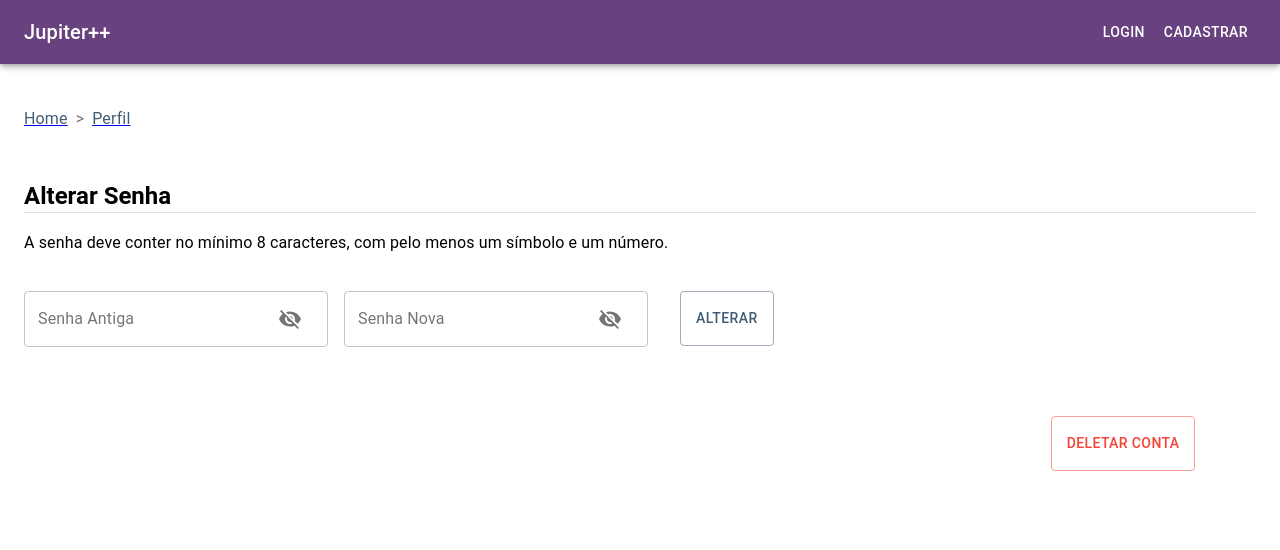
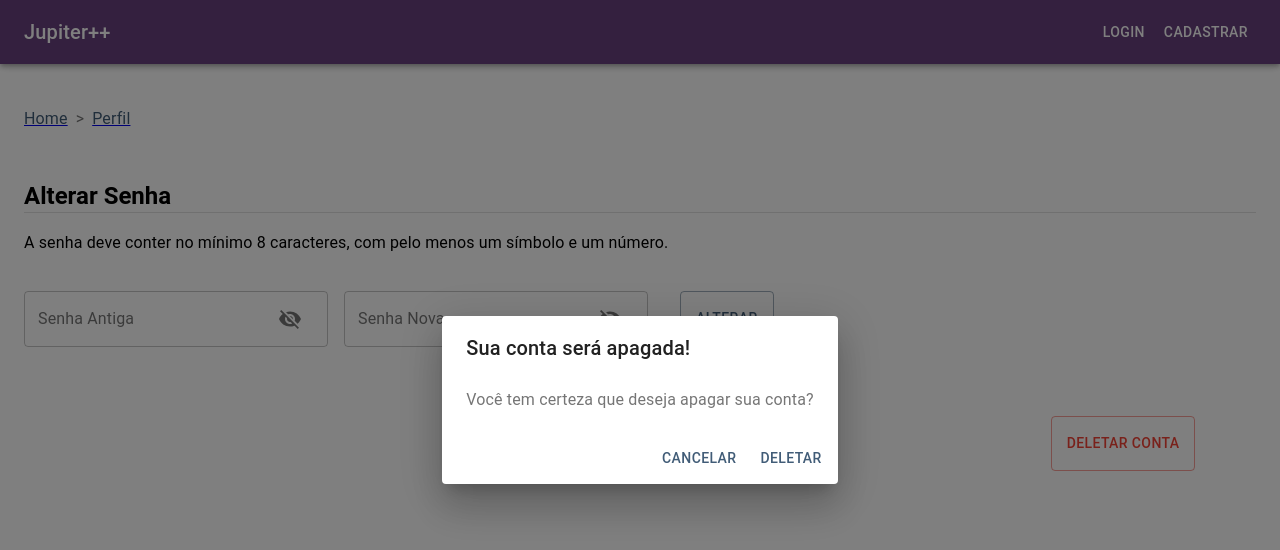
Before and after one commit to Projeto-USPY/uspy-frontend, a React app: page /Perfil in a window 1280 px wide. Both pictures are taken after a click on the button "DELETAR CONTA". Shown: the top 550 px of the page. Built offline with nearby package versions, Linux system fonts and the light colour scheme.

Commit message:
WIP Settings Page: Add confirmation dialog for account removal process

```diff
--- /dev/null
+++ b/src/components/SimpleConfirmationDialog/index.tsx
@@ -0,0 +1,54 @@
+import React from 'react'
+
+import Dialog from '@material-ui/core/Dialog'
+import DialogActions from '@material-ui/core/DialogActions'
+import DialogContent from '@material-ui/core/DialogContent'
+import DialogContentText from '@material-ui/core/DialogContentText'
+import DialogTitle from '@material-ui/core/DialogTitle'
+import Button from '@material-ui/core/Button'
+import PaperComponent from '@material-ui/core/Paper'
+
+interface SimpleConfirmationDialogProps {
+	title: string
+	body: string
+	cancelText: string
+	confirmText: string
+	open: boolean
+	confirmCallback?: () => void
+	cancelCallback?: () => void
+}
+
+const SimpleConfirmationDialog: React.FC<SimpleConfirmationDialogProps> = ({
+	title,
+	body,
+	cancelText,
+	confirmText,
+	open,
+	confirmCallback,
+	cancelCallback
+}) => {
+	return <Dialog
+		open={open}
+		onClose={cancelCallback}
+		PaperComponent={PaperComponent}
+	>
+		<DialogTitle>
+			{title}
+		</DialogTitle>
+		<DialogContent>
+			<DialogContentText>
+				{body}
+			</DialogContentText>
+		</DialogContent>
+		<DialogActions>
+			<Button autoFocus onClick={cancelCallback} color="secondary">
+				{cancelText}
+			</Button>
+			<Button onClick={confirmCallback} color="secondary">
+				{confirmText}
+			</Button>
+		</DialogActions>
+	</Dialog>
+}
+
+export default SimpleConfirmationDialog
--- a/src/pages/SettingsPage/index.tsx
+++ b/src/pages/SettingsPage/index.tsx
@@ -7,6 +7,7 @@ import Button from '@material-ui/core/Button'
 import Navbar from 'components/Navbar'
 import BreadCrumb from 'components/Breadcrumb'
 import InputPassword from 'components/PasswordInput'
+import SimpleConfirmationDialog from 'components/SimpleConfirmationDialog'
 import red from '@material-ui/core/colors/red'
 import { createMuiTheme } from '@material-ui/core/styles'
 
@@ -37,6 +38,12 @@ const dangerTheme = createMuiTheme({
 const SettingsPage = () => {
 	const [newPwd, setNewPwd] = useState<string>('')
 	const [showPwdError, setShowPwdError] = useState<boolean>(false)
+
+	// Remove account feature
+	const [confirmationDialogOpen, setConfirmationDialogOpen] = useState<boolean>(false)
+	const removeAccount = () => {
+		alert('TODO: remove account')
+	}
 
 	const theme = useTheme()
 	const isDesktop = useMediaQuery(theme.breakpoints.up('sm'))
@@ -111,7 +118,7 @@ const SettingsPage = () => {
 								variant='outlined'
 								style={{ height: '55px' }}
 								fullWidth={!isDesktop}
-
+								onClick={() => setConfirmationDialogOpen(true)}
 							>
 								Deletar conta
 							</Button>
@@ -121,6 +128,15 @@ const SettingsPage = () => {
 				<br/>
 				<br/>
 			</Container>
+			<SimpleConfirmationDialog
+				title="Sua conta será apagada!"
+				body="Você tem certeza que deseja apagar sua conta?"
+				cancelText="Cancelar"
+				confirmText="Deletar"
+				open={confirmationDialogOpen}
+				cancelCallback={() => setConfirmationDialogOpen(false)}
+				confirmCallback={removeAccount}
+			/>
 		</main>
 	</div>
 }
```
